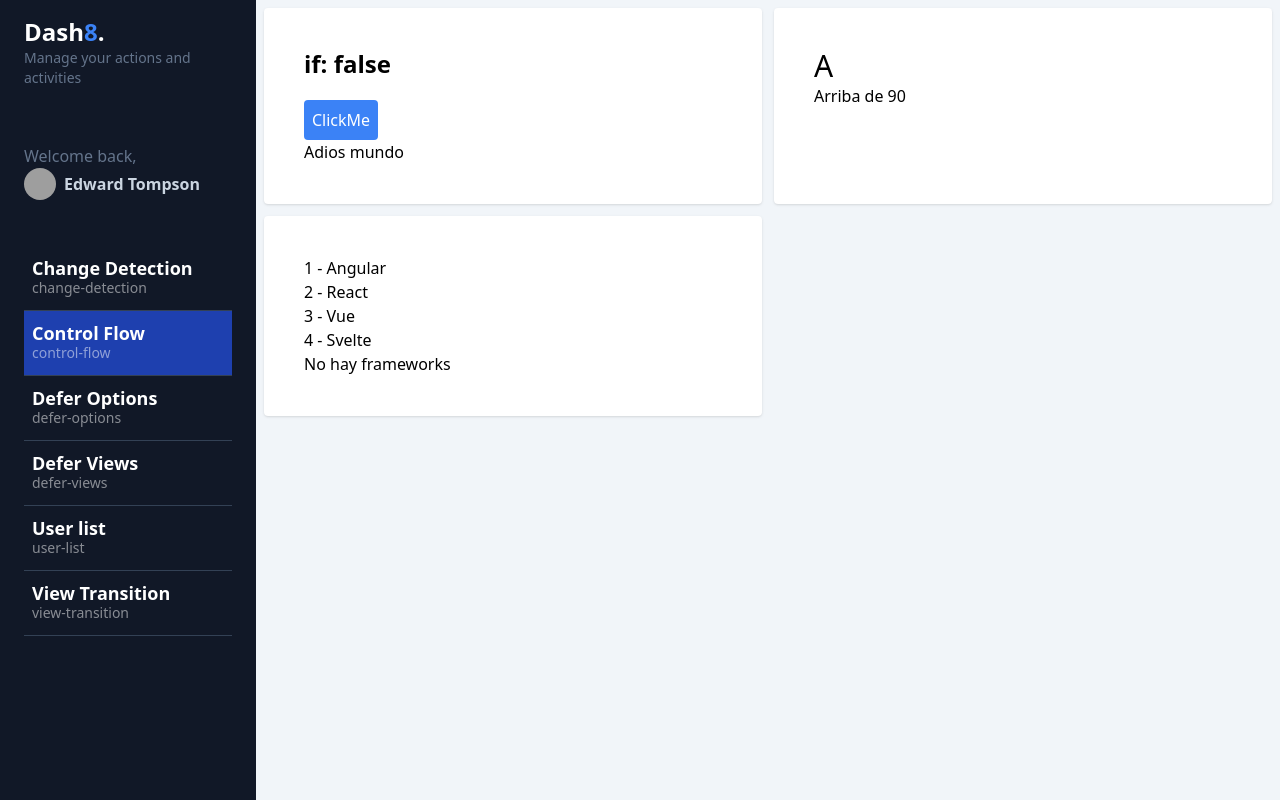
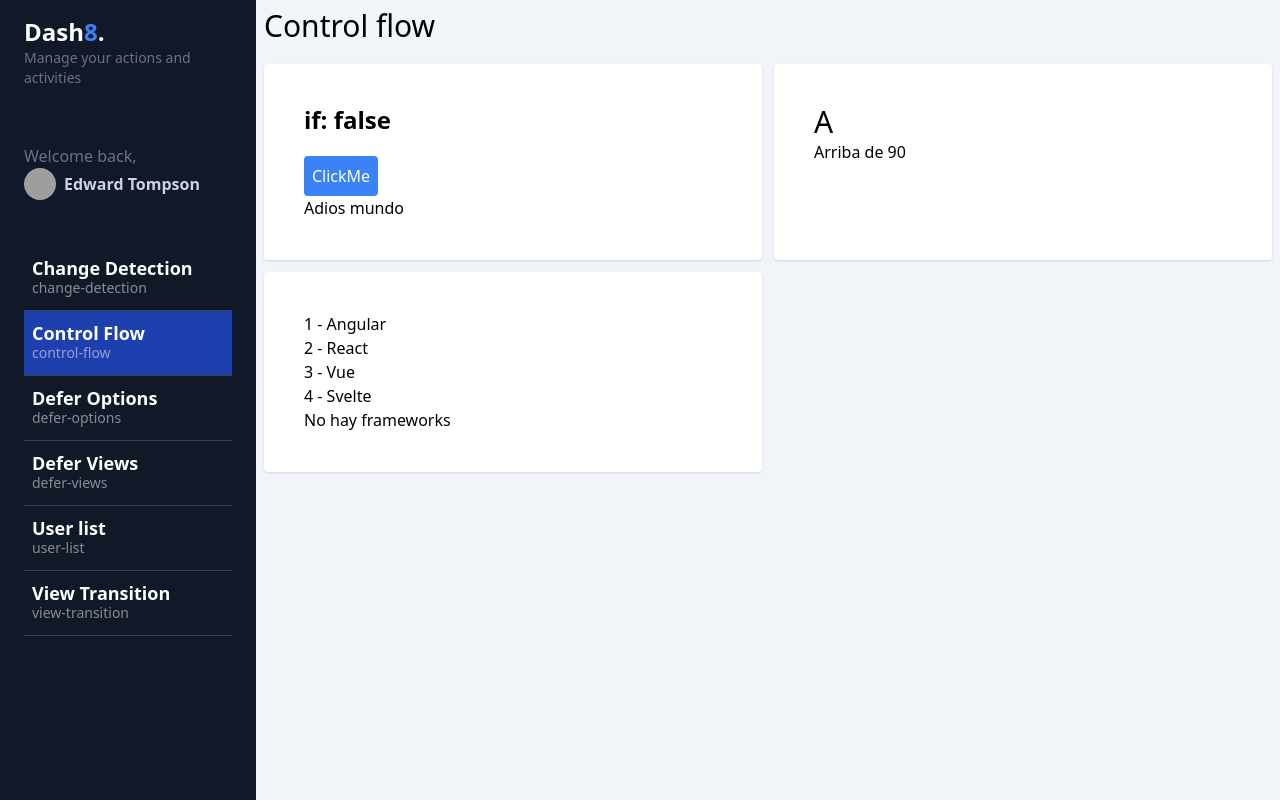
Before and after one commit to giovannyarias-dev/angular17-learn, an Angular app: page /dashboard/control-flow in a window 1280 px wide. Built offline with nearby package versions, Linux system fonts and the light colour scheme; grey boxes are pictures that could not be loaded.

Commit message:
✨ Add title component

```diff
--- a/src/app/dashboard/pages/control-flow/control-flow.component.html
+++ b/src/app/dashboard/pages/control-flow/control-flow.component.html
@@ -1,3 +1,5 @@
+
+<app-title title="Control flow" />
 <section class="grid grid-cols-1 md:grid-cols-2 gap-3">
   <div class="bg-white rounded shadow p-10">
     <h2 class="text-2xl font-bold mb-5">if: {{ showContent() }}</h2>
--- a/src/app/dashboard/pages/control-flow/control-flow.component.ts
+++ b/src/app/dashboard/pages/control-flow/control-flow.component.ts
@@ -1,5 +1,6 @@
 import { CommonModule } from '@angular/common';
 import { ChangeDetectionStrategy, Component, signal } from '@angular/core';
+import { TitleComponent } from '@shared/title/title.component';
 
 type Grade = 'A' | 'B' | 'F' ;
 
@@ -7,7 +8,7 @@
   selector: 'app-control-flow',
   standalone: true,
   imports: [
-    CommonModule,
+    CommonModule, TitleComponent
   ],
   templateUrl: './control-flow.component.html',
   styles: `
--- /dev/null
+++ b/src/app/shared/title/title.component.html
@@ -0,0 +1,4 @@
+
+<h1 class="text-3xl mb-5">
+  Control flow
+</h1>
--- a/src/app/shared/title/title.component.ts
+++ b/src/app/shared/title/title.component.ts
@@ -1,5 +1,5 @@
 import { CommonModule } from '@angular/common';
-import { ChangeDetectionStrategy, Component } from '@angular/core';
+import { ChangeDetectionStrategy, Component, Input, booleanAttribute } from '@angular/core';
 
 @Component({
   selector: 'app-title',
@@ -7,7 +7,7 @@
   imports: [
     CommonModule,
   ],
-  template: `<p>Title</p>`,
+  templateUrl: './title.component.html',
   styles: `
     :host {
       display: block;
@@ -15,4 +15,8 @@
   `,
   changeDetection: ChangeDetectionStrategy.OnPush,
 })
-export class TitleComponent { }
+export class TitleComponent {
+
+  @Input({ required: true }) title!: string;
+
+}
```
